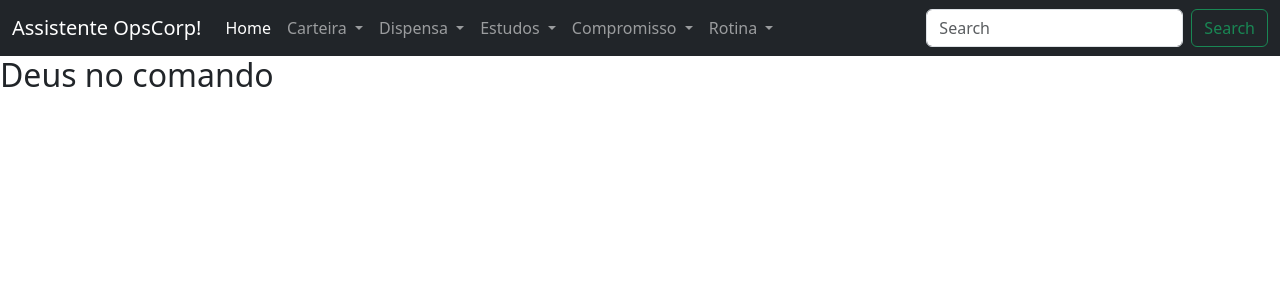
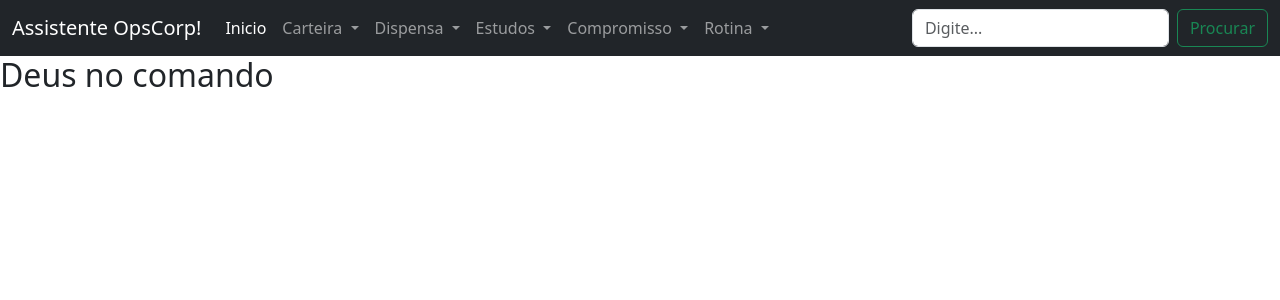
Before and after one commit to OdairPolle/AssistentePessoal, a Flask app: page / in a window 1280 px wide. Shown: the top 300 px of the page. Run offline with Flask 3, Linux system fonts and the light colour scheme.

Commit message:
procurar

```diff
--- a/templates/base.html
+++ b/templates/base.html
@@ -20,7 +20,7 @@
         <div class="collapse navbar-collapse" id="navbarSupportedContent">
           <ul class="navbar-nav me-auto mb-2 mb-lg-0">
             <li class="nav-item">
-              <a class="nav-link active" aria-current="page" href="home.html">Home</a>
+              <a class="nav-link active" aria-current="page" href="home.html">Inicio</a>
             </li>
             <li class="nav-item dropdown">
               <a class="nav-link dropdown-toggle" href="#" id="navbarCarteira" role="button"
@@ -84,8 +84,8 @@
             </li>
           </ul>
           <form class="d-flex">
-            <input class="form-control me-2" type="search" placeholder="Search" aria-label="Search">
-            <button class="btn btn-outline-success" type="submit">Search</button>
+            <input class="form-control me-2" type="search" placeholder="Digite..." aria-label="Search">
+            <button class="btn btn-outline-success" type="submit">Procurar</button>
           </form>
         </div>
       </div>
```
